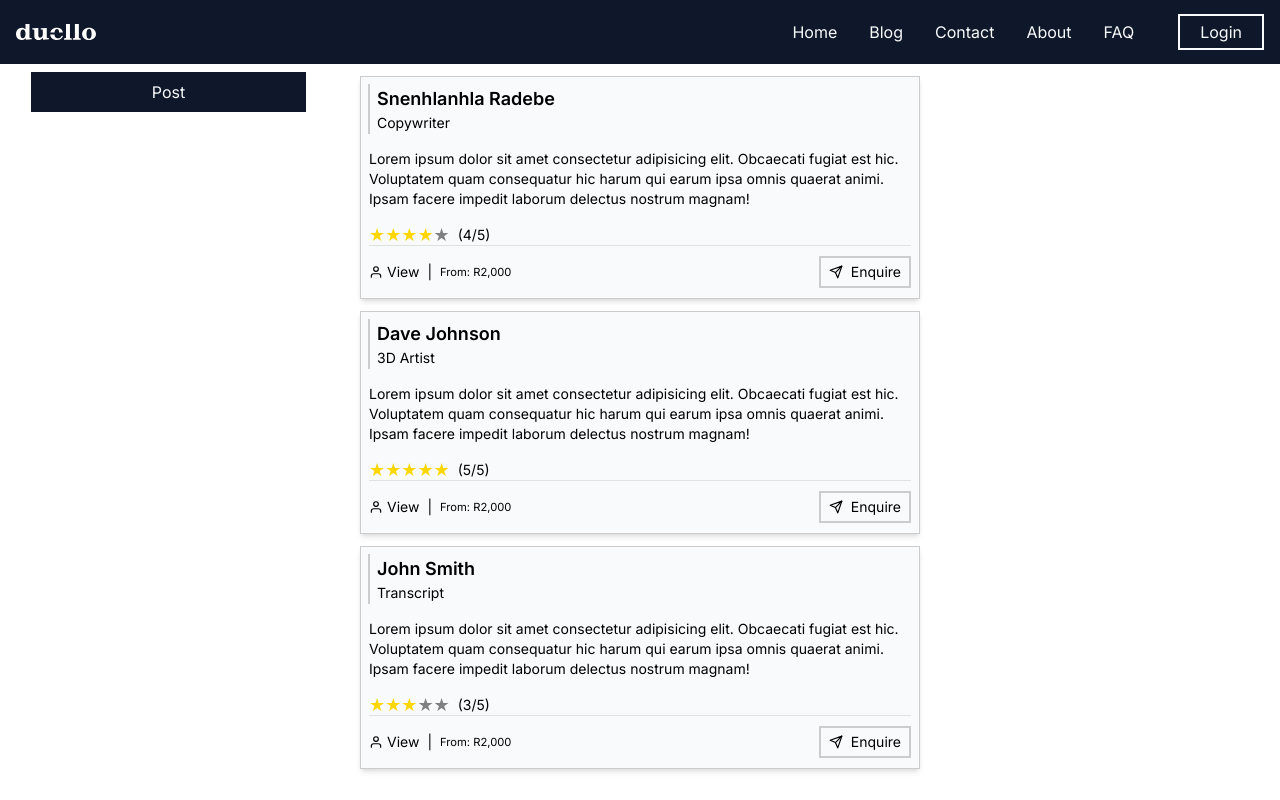
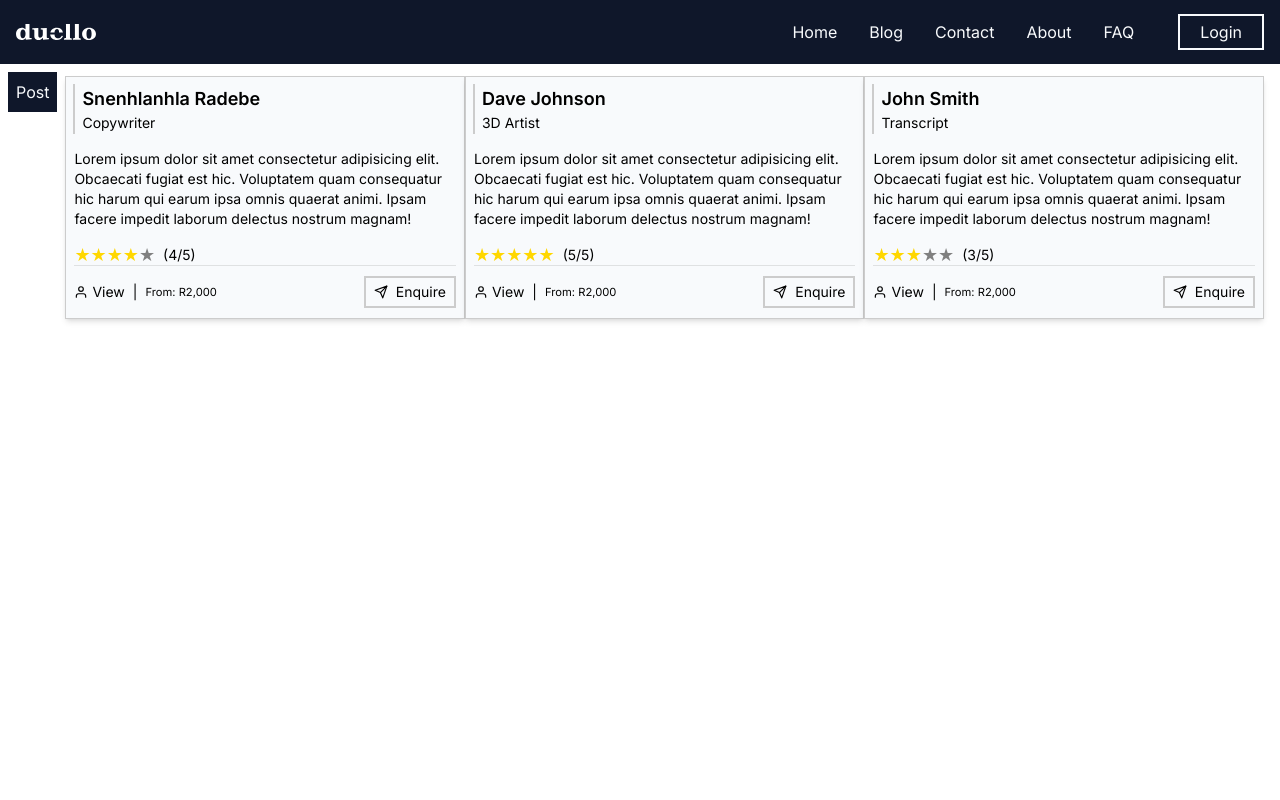
Before and after one commit to ErrolNtetha/lancing-client, a Next.js app: page /feed in a window 1280 px wide. Built offline with nearby package versions, Linux system fonts and the light colour scheme; no server answers; grey boxes are pictures that could not be loaded.

Commit message:
chore: removed redundat section

```diff
--- a/components/organisms/vendor/index.tsx
+++ b/components/organisms/vendor/index.tsx
@@ -1,10 +1,4 @@
 import React from 'react';
 import { ListVendors } from './listVendors';
 
-export const Vendor = () => {
-    return (
-        <section>
-            <ListVendors />
-        </section>
-    );
-};
+export const Vendor = () => <ListVendors />
```
